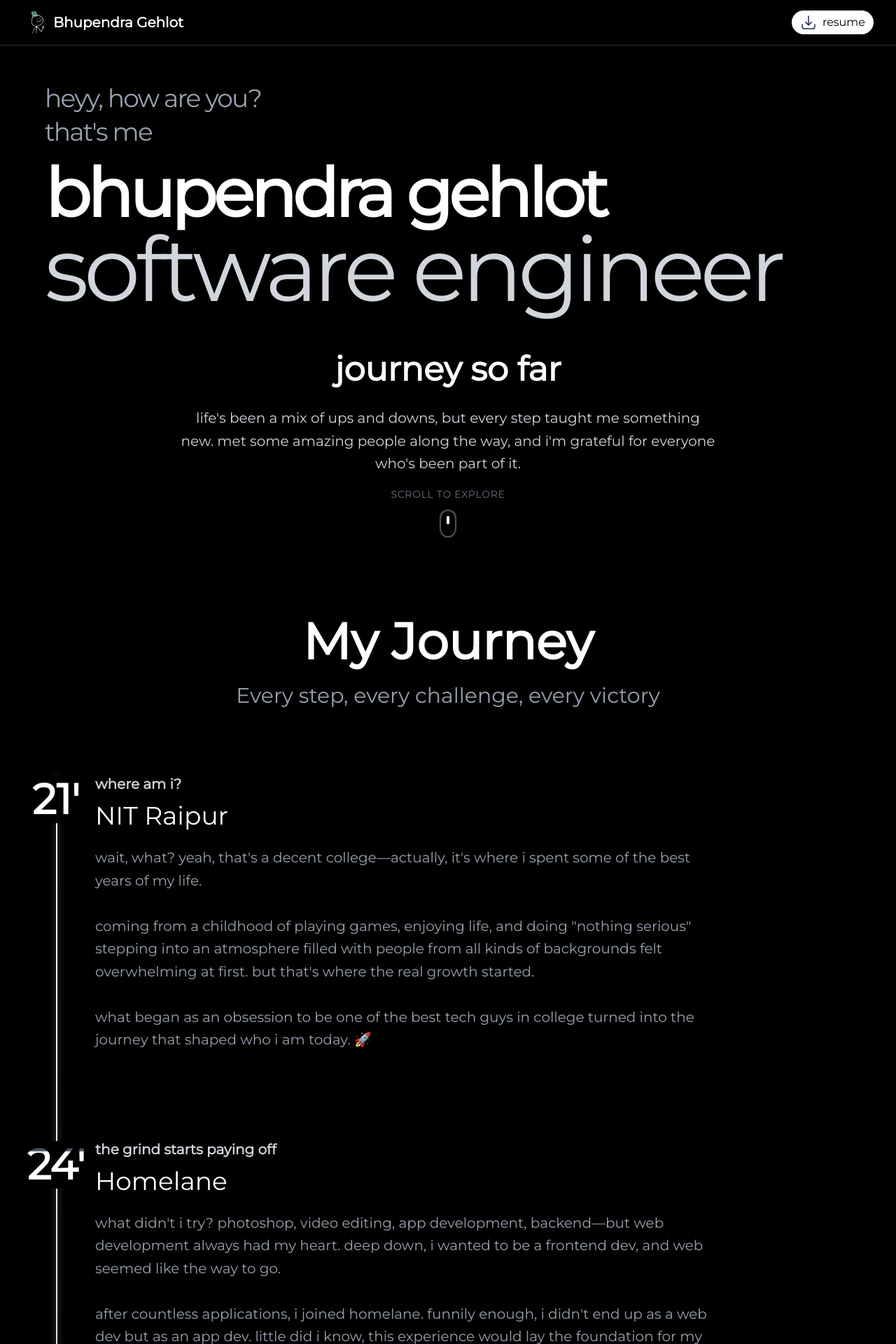
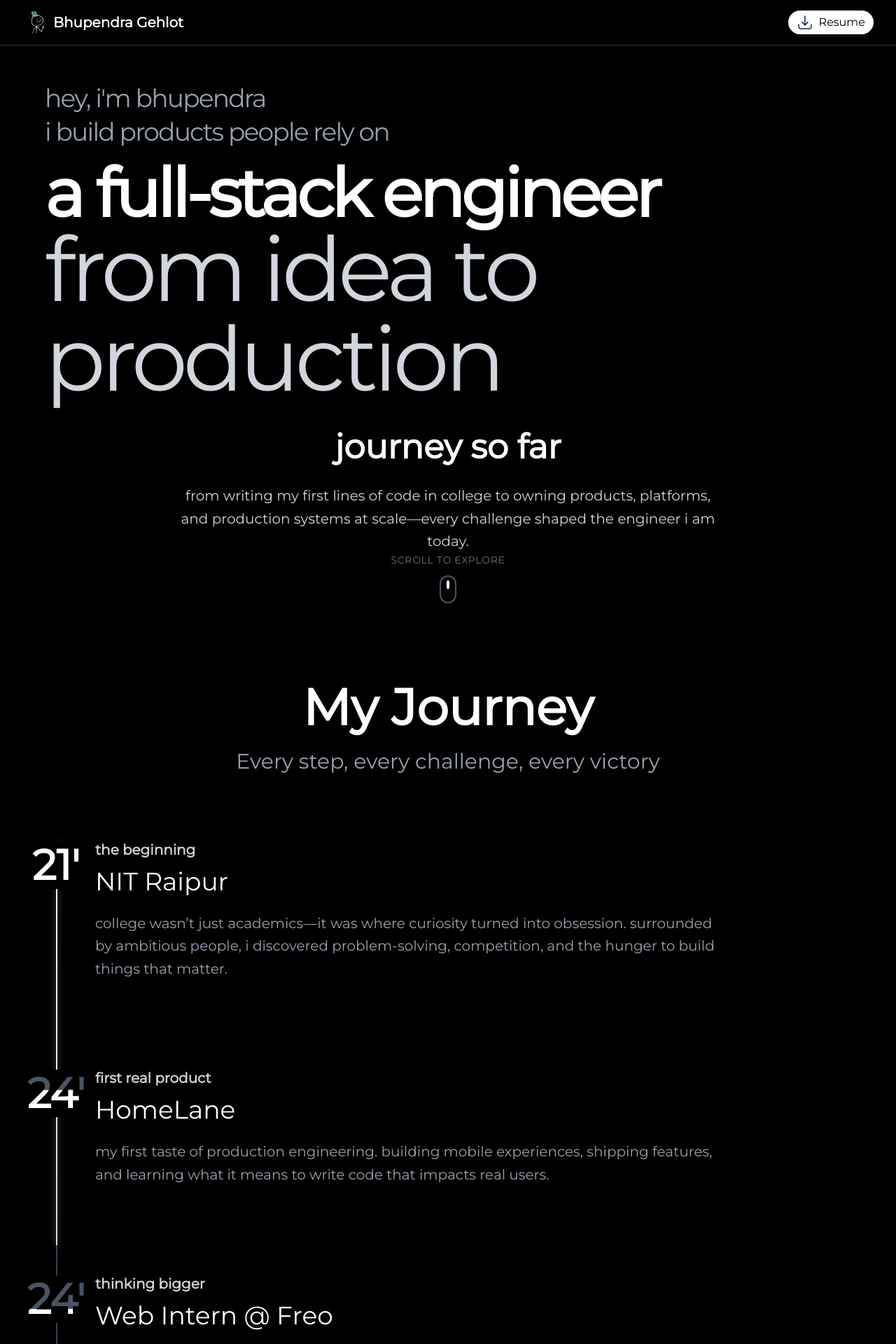
Before and after one commit to Bhupendra-Gehlot1/portfolio, a React (Vite) app: page / in a window 1280 px wide. Shown: the top 1920 px of the page at 70% size. Built offline with nearby package versions, Linux system fonts and the light colour scheme.

Commit message:
Update UI_CONTENT.ts

```diff
--- a/src/constants/UI_CONTENT.ts
+++ b/src/constants/UI_CONTENT.ts
@@ -1,68 +1,82 @@
 export const UI = {
   navbar: {
-        "logo": "/logo.png",
-        "title": "Bhupendra Gehlot",
-        "navItems": [
-            { "title": "Home", "link": "#home" }
+    logo: "/logo.png",
+    title: "Bhupendra Gehlot",
+    navItems: [
+      { title: "Home", link: "#home" }
     ],
-        "action": {
-            "title": "resume"
+    action: {
+      title: "Resume"
     }
   },
 
   home: {
     greeting: [
-            "heyy, how are you?",
-            "that's me",
-            "bhupendra gehlot",
-            "software engineer",
+      "hey, i'm bhupendra",
+      "i build products people rely on",
+      "a full-stack engineer",
+      "from idea to production"
     ],
     journeyIntro: "journey so far",
-        journeyDescription: "life's been a mix of ups and downs, but every step taught me something new. met some amazing people along the way, and i'm grateful for everyone who's been part of it."
+    journeyDescription:
+      "from writing my first lines of code in college to owning products, platforms, and production systems at scale—every challenge shaped the engineer i am today."
   },
 
   timeline: [
     {
       year: "21'",
-            title: "where am i?",
+      title: "the beginning",
       subtitle: "NIT Raipur",
-            description: "wait, what? yeah, that's a decent college—actually, it's where i spent some of the best years of my life.\n\ncoming from a childhood of playing games, enjoying life, and doing \"nothing serious\" stepping into an atmosphere filled with people from all kinds of backgrounds felt overwhelming at first. but that's where the real growth started.\n\nwhat began as an obsession to be one of the best tech guys in college turned into the journey that shaped who i am today. 🚀"
+      description:
+        "college wasn’t just academics—it was where curiosity turned into obsession. surrounded by ambitious people, i discovered problem-solving, competition, and the hunger to build things that matter."
     },
+
     {
       year: "24'",
-            title: "the grind starts paying off",
-            subtitle: "Homelane",
-            description: "what didn't i try? photoshop, video editing, app development, backend—but web development always had my heart. deep down, i wanted to be a frontend dev, and web seemed like the way to go.\n\nafter countless applications, i joined homelane. funnily enough, i didn't end up as a web dev but as an app dev. little did i know, this experience would lay the foundation for my journey in tech and shape the skills i rely on today."
+      title: "first real product",
+      subtitle: "HomeLane",
+      description:
+        "my first taste of production engineering. building mobile experiences, shipping features, and learning what it means to write code that impacts real users."
     },
+
     {
       year: "24'",
-            title: "leveling up",
-            subtitle: "Web Intern @Freo",
-            description: "joining Freo was a whole new level of learning. it wasn't just about building apps—it was about thinking bigger, solving problems, and creating things that actually mattered.\n\nevery day pushed me to step up, adapt, and grow. i faced challenges, made mistakes, learned fast, and kept improving. by the end, i had not just grown as a developer, but as someone who could take on bigger challenges with confidence. 🚀"
+      title: "thinking bigger",
+      subtitle: "Web Intern @ Freo",
+      description:
+        "this was where engineering stopped being just coding. i learned system thinking, product ownership, performance optimization, and how small technical decisions create massive business impact."
     },
+
     {
       year: "24'",
-            title: "love that sweet money",
-            subtitle: "Web Intern @CRED",
-            description: "joining CRED felt surreal—one of India's best teams had accepted me, and i was on cloud nine. but i knew this was just the start.\n\ni threw myself into every challenge, learning, failing, and pushing to improve. i wasn't the best intern at first, but the grind paid off. every struggle, every small win taught me persistence, problem-solving, and what it really takes to grow in a fast-paced environment."
+      title: "entering the big leagues",
+      subtitle: "Web Intern @ CRED",
+      description:
+        "joining CRED changed everything. fast execution, high standards, strong ownership, and solving real-world scale problems became part of everyday life."
     },
+
     {
       year: "25'",
-            title: "shit, college life is over… or will i miss it?",
+      title: "chapter complete",
       subtitle: "Graduation",
-            description: "honestly, college didn't give me much academically—but the people i met made it unforgettable. those crazy, stubborn, brilliant folks are some of the most trusted friends and mentors i'll ever have. #brothers #mentors"
+      description:
+        "degrees matter. people matter more. college gave me lifelong friends, mentors, failures, victories, and the mindset to keep pushing beyond limits."
     },
+
     {
       year: "25'",
-            title: "veni vidi vici",
-            subtitle: "Software Engineer @CRED",
-            description: "june '25—i got my full-time offer. and damn, the dopamine hit hard! money comes and goes, but memories last forever.\n\ni spent my time learning, talking, joking, and growing with amazing folks at CRED. exploring everything from backend to app development, i found what i loved most: experimenting and pushing boundaries. over time, i became better than ever and earned my place as a core member of the web team. 🚀"
+      title: "owning systems",
+      subtitle: "Software Engineer @ CRED",
+      description:
+        "from frontend to backend, infrastructure to architecture—I evolved into a full-stack engineer owning products end-to-end. shipping platforms, leading technical decisions, and building systems used at scale."
     },
+
     {
-            year: "25'",
-            title: "what’s next?",
-            subtitle: "Onwards and upwards",
-            description: "the journey so far has been wild. at CRED, i started exploring backend, which eventually made me a full-stack developer. but problem-solving? that’s always been in my blood. figuring things out, tackling challenges, and building solutions from scratch—it’s what drives me.\n\nthe goal now is simple: keep learning, keep building, and keep pushing boundaries. bigger problems, smarter solutions, and more impact. the obsession to explore and create doesn’t stop—it only grows stronger. 🚀"
+      year: "now",
+      title: "what's next?",
+      subtitle: "building bigger things",
+      description:
+        "ai-native products. platform engineering. startup scale. bigger problems, faster execution, stronger ownership. the mission stays the same—build things that matter."
     }
   ]
 }
```
Lines whose indentation alone changed are shown as unchanged.
